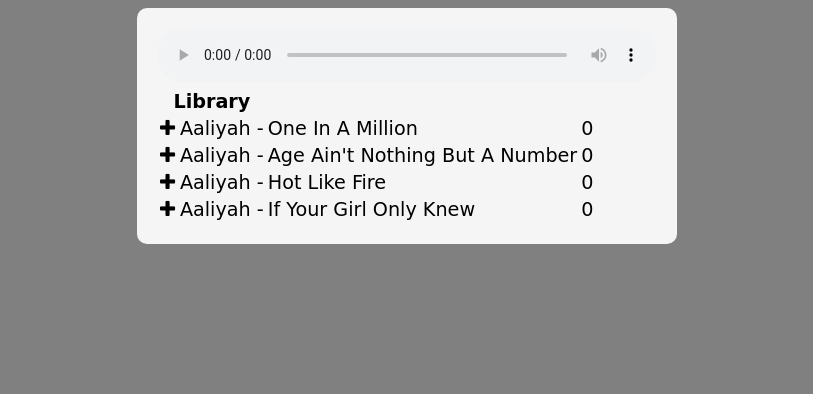
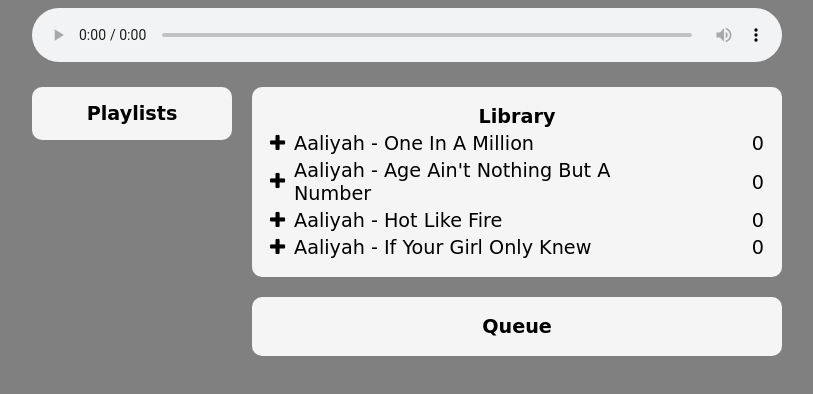
Before and after one commit to vboginskey/mytunes, a website: page client/index.html in a window 1280 px wide. Shown: the whole page, without its empty margins (233-1046 px from the left). Drawn offline with Linux system fonts and the light colour scheme; a web font is replaced by a local one.

Commit message:
More styling changes, add playlist skeleton

```diff
--- /dev/null
+++ b/client/collections/Playlists.js
@@ -0,0 +1,5 @@
+var Playlists = Backbone.Collection.extend({
+
+  model: Playlist
+
+});
--- a/client/css/style.css
+++ b/client/css/style.css
@@ -1,5 +1,9 @@
-audio {
-  width: 500px;
+audio, .container, .player {
+  width: 750px;
+}
+
+.container {
+  margin: 0 auto;
 }
 
 body {
@@ -8,11 +12,49 @@
   font-size: larger;
 }
 
-.main {
+.queue, .library, .playlist {
   background-color: whitesmoke;
   border-radius: 10px;
-  margin-left: auto;
-  margin-right: auto;
-  padding: 20px;
+  /*margin-left: auto;*/
+  /*margin-right: auto;*/
+  margin: 10px auto 10px;
+  padding: 15px;
+}
+
+.queue, .library {
+  float: right;
   width: 500px;
 }
+
+.player {
+  margin-bottom: 10px;
+}
+
+.playlist {
+  box-sizing: border-box;
+  float: left;
+  width: 200px;
+}
+
+.playlist span {
+  display: block;
+  font-weight: bold;
+  text-align: center;
+}
+
+table {
+  width: 100%;
+}
+
+tr td:nth-child(1){
+  width: 20px;
+}
+
+tr td:nth-child(3){
+  text-align: right;
+  width: 80px;
+}
+
+.fa {
+  float: left;
+}
--- a/client/index.html
+++ b/client/index.html
@@ -17,9 +17,12 @@
     <script src="models/SongModel.js"></script>
     <script src="collections/Songs.js"></script>
     <script src="collections/SongQueue.js"></script>
+    <script src="models/Playlist.js"></script>
+    <script src="collections/Playlists.js"></script>
     <script src="models/AppModel.js"></script>
 
     <script src="views/PlayerView.js"></script>
+    <script src="views/PlaylistsView.js"></script>
     <script src="views/LibraryView.js"></script>
     <script src="views/LibraryEntryView.js"></script>
     <script src="views/SongQueueView.js"></script>
--- a/client/models/AppModel.js
+++ b/client/models/AppModel.js
@@ -3,6 +3,7 @@
 
   initialize: function(params){
     this.set('currentSong', new SongModel());
+    this.set('playlists', new Playlists());
     this.set('songQueue', new SongQueue());
     this.get('songQueue').comparator = function(song) {
       return -song.get('voteCount');
--- /dev/null
+++ b/client/models/Playlist.js
@@ -0,0 +1,3 @@
+var Playlist = Backbone.Model.extend({
+
+});
--- a/client/views/AppView.js
+++ b/client/views/AppView.js
@@ -1,11 +1,12 @@
 // AppView.js - Defines a backbone view class for the whole music app.
 var AppView = Backbone.View.extend({
   attributes: {
-    class: 'main'
+    class: 'container'
   },
 
   initialize: function(params){
     this.playerView = new PlayerView({model: this.model.get('currentSong')});
+    this.playlistView = new PlaylistView({collection: this.model.get('playlists')});
     this.libraryView = new LibraryView({collection: this.model.get('library')});
     this.songQueueView = new SongQueueView({collection: this.model.get('songQueue')});
 
@@ -19,6 +20,7 @@
   render: function(){
     return this.$el.html([
       this.playerView.$el,
+      this.playlistView.$el,
       this.libraryView.$el,
       this.songQueueView.$el
     ]);
--- a/client/views/LibraryEntryView.js
+++ b/client/views/LibraryEntryView.js
@@ -4,7 +4,9 @@
 
   tagName: 'tr',
 
-  template: _.template('<td><span class="fa fa-plus">&nbsp;</span><%= artist %> - </td><td><%= title %></td><td><%= playCount %></td>'),
+  template: _.template('<td><span class="fa fa-plus"></span></td>' +
+                       '<td><%= artist %> - <%= title %></td>' +
+                       '<td><%= playCount %></td>'),
 
   events: {
     'click': function() {
--- a/client/views/LibraryView.js
+++ b/client/views/LibraryView.js
@@ -1,7 +1,6 @@
 // LibraryView.js - Defines a backbone view class for the music library.
 var LibraryView = Backbone.View.extend({
-
-  tagName: "table",
+  el: '<div class="library"><table></table></div>',
 
   initialize: function() {
     this.render();
@@ -12,7 +11,7 @@
     // see http://api.jquery.com/detach/
     // this.$el.children().detach();
 
-    this.$el.html('<th>Library</th>').append(
+    this.$el.find('table').html('<th colspan="3">Library</th>').append(
       this.collection.map(function(song){
         return new LibraryEntryView({model: song}).render();
       })
--- a/client/views/PlayerView.js
+++ b/client/views/PlayerView.js
@@ -3,7 +3,7 @@
 
   // HTML5 (native) audio tag is being used
   // see: https://developer.mozilla.org/en-US/docs/Web/Guide/HTML/Using_HTML5_audio_and_video
-  el: '<audio controls autoplay />',
+  el: '<div class="player"><audio controls autoplay /></div>',
 
   events: {
     'ended': function() {
@@ -20,7 +20,7 @@
   },
 
   render: function(){
-    return this.$el.attr('src', this.model ? this.model.get('url') : '');
+    return this.$el.find('audio').attr('src', this.model ? this.model.get('url') : '');
   }
 
 });
--- /dev/null
+++ b/client/views/PlaylistsView.js
@@ -0,0 +1,15 @@
+var PlaylistView = Backbone.View.extend({
+
+  attributes: {
+    class: 'playlist'
+  },
+
+  initialize: function() {
+    this.render();
+  },
+
+  render: function() {
+    this.$el.html('<span>Playlists</span>')
+  }
+
+});
--- a/client/views/SongQueueEntryView.js
+++ b/client/views/SongQueueEntryView.js
@@ -3,11 +3,11 @@
 
   tagName: 'tr',
 
-  template: _.template('<td><span class="fa fa-minus" id="remove">&nbsp;</span>' +
-                        '<%= artist %> - </td><td><%= title %></td>' +
-                        '<td><%= voteCount %></td>' +
+  template: _.template('<td><span class="fa fa-minus" id="remove"></span></td>' +
+                        '<td><%= artist %> - <%= title %></td>' +
                         '<td><span class="fa fa-thumbs-o-up" id="upvote">&nbsp;</span>' +
-                        '<span class="fa fa-thumbs-o-down" id="downvote">&nbsp;</span></td>'
+                        '<span class="fa fa-thumbs-o-down" id="downvote">&nbsp;&nbsp;</span>' +
+                        '<%= voteCount %></td>'
                         ),
 
   // your code here!
--- a/client/views/SongQueueView.js
+++ b/client/views/SongQueueView.js
@@ -1,20 +1,18 @@
 // SongQueueView.js - Defines a backbone view class for the song queue.
 var SongQueueView = Backbone.View.extend({
-
-  tagName: "table",
+  el: '<div class="queue"><table></table></div>',
 
   initialize: function() {
-    this.collection.on('add remove', function() {
-      this.render();
-    }, this);
+    console.log(this.$el);
+    this.render();
 
-    this.collection.on('sort', function() {
+    this.collection.on('add remove sort', function() {
       this.render();
     }, this);
   },
 
   render: function() {
-    this.$el.html('<th>Queue</th>').append(
+    this.$el.find('table').html('<th colspan="3">Queue</th>').append(
       this.collection.map(function(song){
         return new SongQueueEntryView({model: song}).render();
       })
```
Also changed, not shown: client/collections/Songs.js (line endings or trailing spaces).
